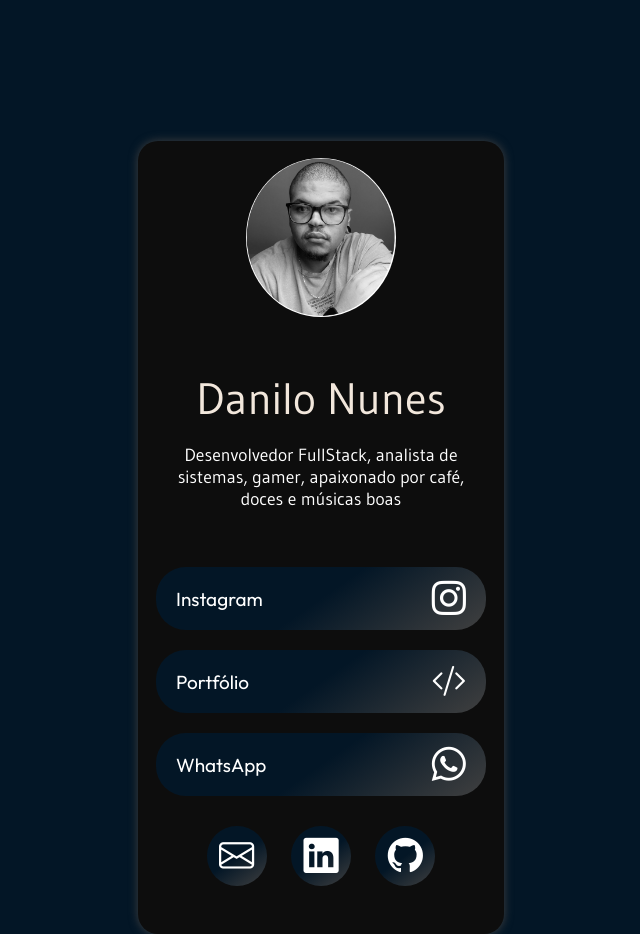
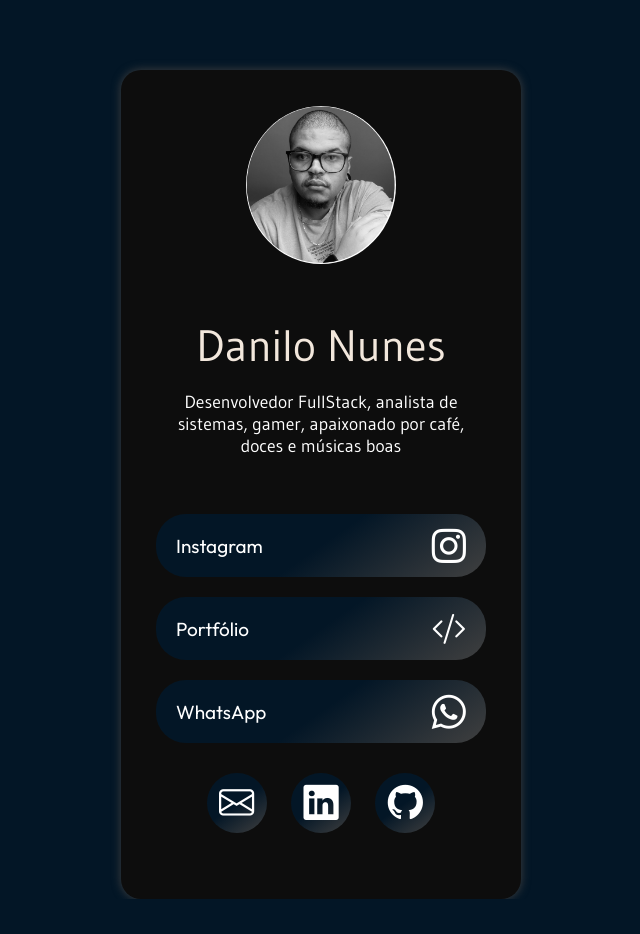
Before and after one commit to dnsfer/Projetos-em-HTML-CSS-JS, a plain HTML site: page 9-Links-bio/meu-link/index.html in a window 1280 px wide. Shown: the whole page, without its empty margins (319-959 px from the left). After the commit the page ends 899 px from the top, so only its background shows below. Drawn offline with nearby package versions, Linux system fonts and the light colour scheme; a web font is replaced by a local one.

Commit message:
pequenas alterações

```diff
--- a/9-Links-bio/meu-link/css/style.css
+++ b/9-Links-bio/meu-link/css/style.css
@@ -27,17 +27,18 @@ body{
     height: 90vh;
 
 
+
 }
 
 .container{
     width: 95%;
     max-width: 330px;
     border-radius: 20px;
-    margin: 8rem auto;
+    margin: 4rem auto;
     display: flex;
     flex-direction: column;
     justify-content: center;
-    padding: 1rem;
+    padding: 2rem ;
     color: #FFF;
     background-color: var(--bg-fundo-t);
     box-shadow: 0 0 10px var(--bg-fundo-q);
```
